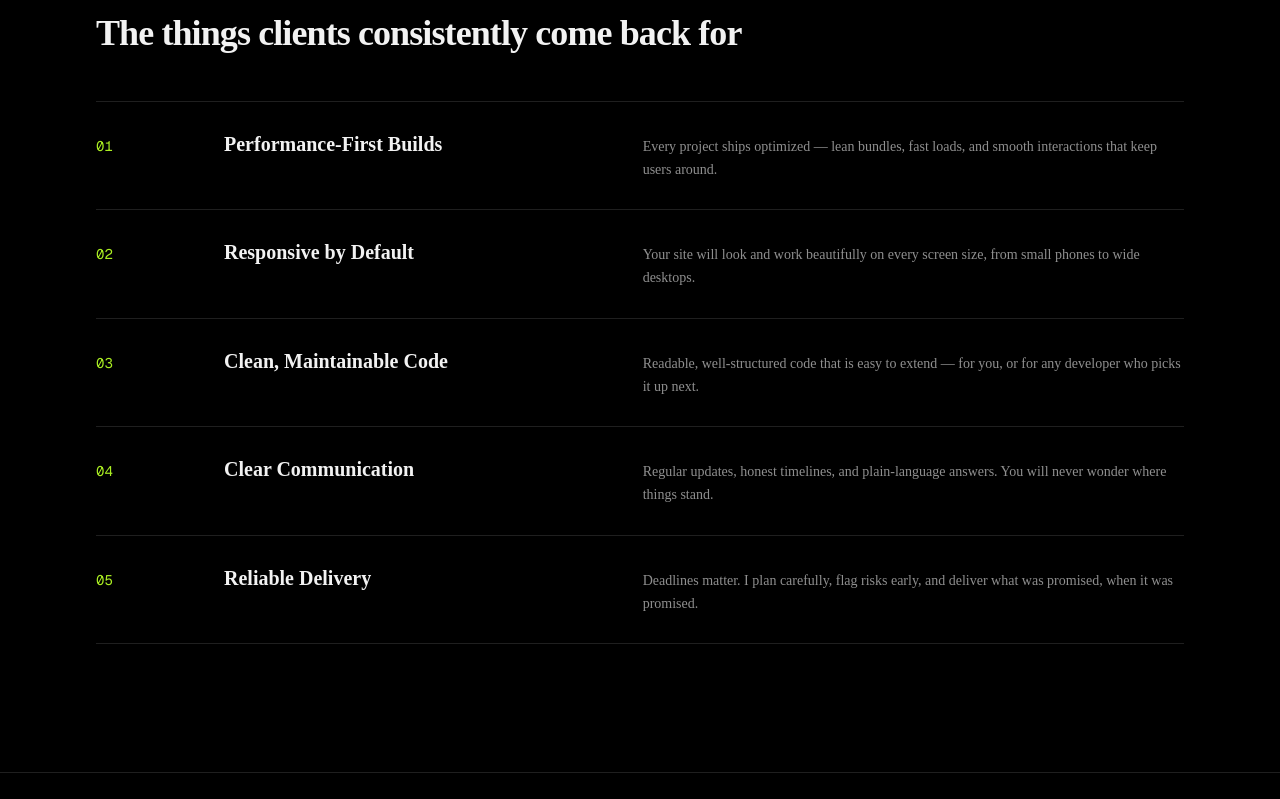
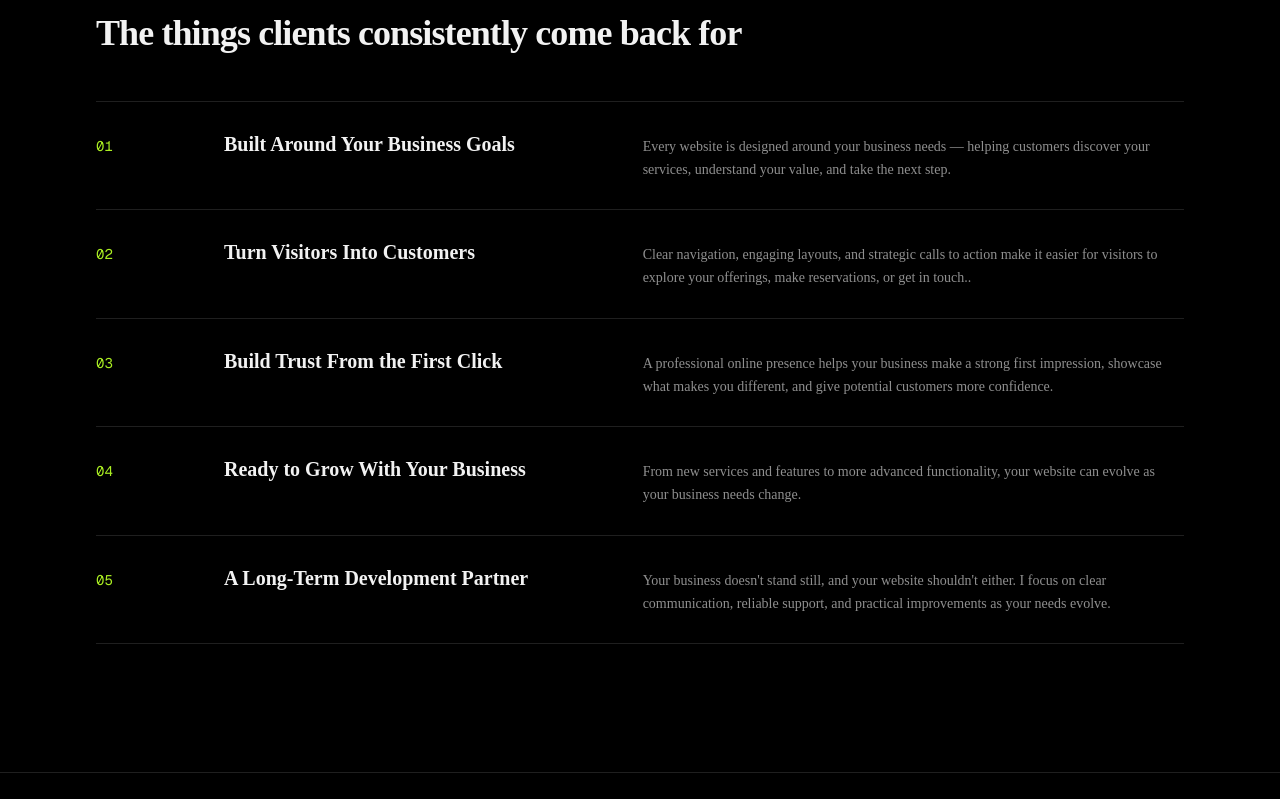
Before and after one commit to arman-c0der/armanarfat-portfolio, a Next.js app: page / in a window 1280 px wide. Shown: the part 5781-6580 px from the top of the page. Built offline with nearby package versions, Linux system fonts and the light colour scheme.

Commit message:
updated why work me section and add instagram link

```diff
--- a/app/components/portfolio/Footer.jsx
+++ b/app/components/portfolio/Footer.jsx
@@ -1,7 +1,7 @@
 'use client'
 import React from 'react';
 import { Mail } from 'lucide-react';
-import { FaGithub, FaLinkedin, FaTwitter } from 'react-icons/fa';
+import { FaGithub, FaLinkedin, FaTwitter, FaInstagram } from 'react-icons/fa';
 
 const nav = [
 	{ label: 'Home', href: '#home' },
@@ -14,7 +14,8 @@ const nav = [
 const socials = [
 	{ label: 'GitHub (placeholder)', href: 'https://github.com/arman-c0der', icon: FaGithub },
 	{ label: 'LinkedIn (placeholder)', href: 'https://www.linkedin.com/in/arman-c0der/', icon: FaLinkedin },
-	{ label: 'Twitter (placeholder)', href: 'https://twitter.com/', icon: FaTwitter },
+
+	{ label: 'Instagram (placeholder)', href: 'https://www.instagram.com/arman.arfat24/', icon: FaInstagram },
 	{ label: 'Email Arman', href: 'arman.arfat24@gmail.com', icon: Mail },
 ];
 
@@ -29,8 +30,8 @@ export default function Footer() {
 							<span className="text-primary">~/</span>arman.arfat
 						</p>
 						<p className="mt-4 max-w-sm text-sm leading-relaxed text-muted-foreground">
-							Frontend developer building modern, responsive, high-performance websites and web applications for
-							clients worldwide.
+						Full Stack Web Developer building modern, responsive, and high-performance websites and web applications with seamless user experiences, secure backend systems, and scalable solutions for clients worldwide.
+
 						</p>
 					</div>
 					<nav aria-label="Footer">
--- a/app/components/portfolio/WhyMe.jsx
+++ b/app/components/portfolio/WhyMe.jsx
@@ -5,24 +5,24 @@ import SectionHeader from './SectionHeader';
 
 const reasons = [
 	{
-		title: 'Performance-First Builds',
-		description: 'Every project ships optimized — lean bundles, fast loads, and smooth interactions that keep users around.',
+		title: 'Built Around Your Business Goals',
+		description: 'Every website is designed around your business needs — helping customers discover your services, understand your value, and take the next step.',
 	},
 	{
-		title: 'Responsive by Default',
-		description: 'Your site will look and work beautifully on every screen size, from small phones to wide desktops.',
+		title: 'Turn Visitors Into Customers',
+		description: 'Clear navigation, engaging layouts, and strategic calls to action make it easier for visitors to explore your offerings, make reservations, or get in touch..',
 	},
 	{
-		title: 'Clean, Maintainable Code',
-		description: 'Readable, well-structured code that is easy to extend — for you, or for any developer who picks it up next.',
+		title: 'Build Trust From the First Click',
+		description: 'A professional online presence helps your business make a strong first impression, showcase what makes you different, and give potential customers more confidence.',
 	},
 	{
-		title: 'Clear Communication',
-		description: 'Regular updates, honest timelines, and plain-language answers. You will never wonder where things stand.',
+		title: 'Ready to Grow With Your Business',
+		description: 'From new services and features to more advanced functionality, your website can evolve as your business needs change.',
 	},
 	{
-		title: 'Reliable Delivery',
-		description: 'Deadlines matter. I plan carefully, flag risks early, and deliver what was promised, when it was promised.',
+		title: 'A Long-Term Development Partner',
+		description: 'Your business doesn\'t stand still, and your website shouldn\'t either. I focus on clear communication, reliable support, and practical improvements as your needs evolve.',
 	},
 ];
 
```
